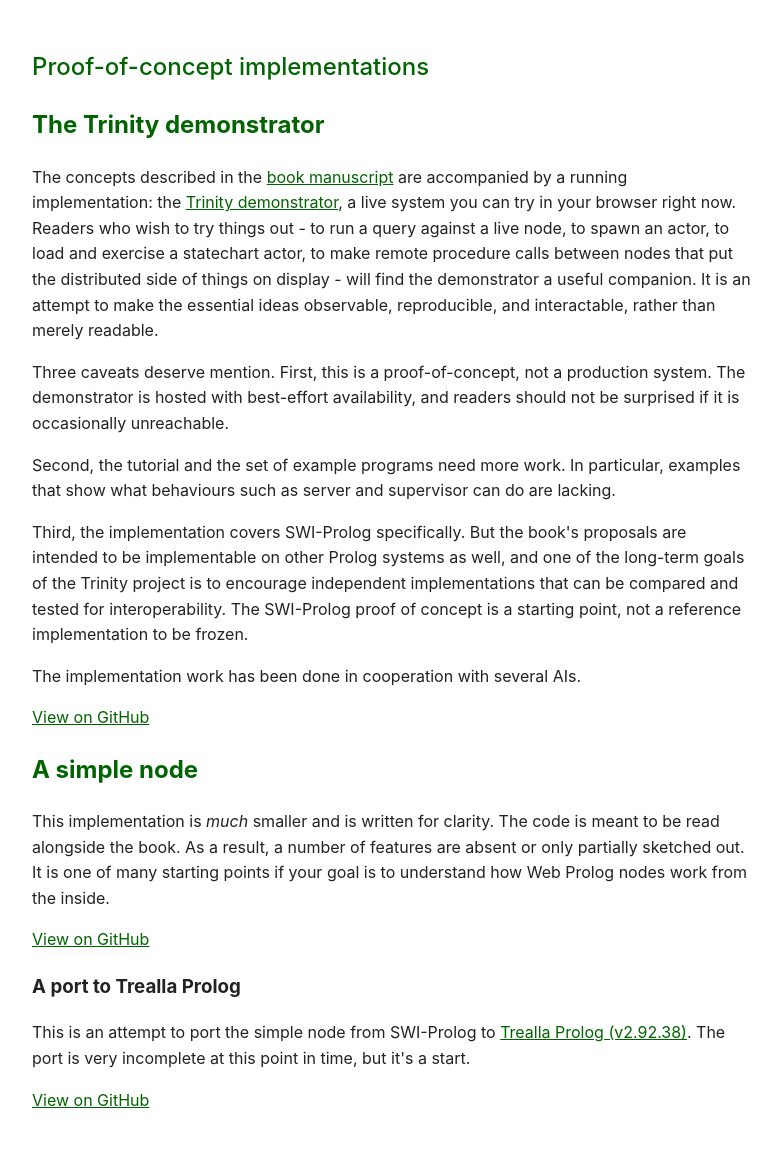
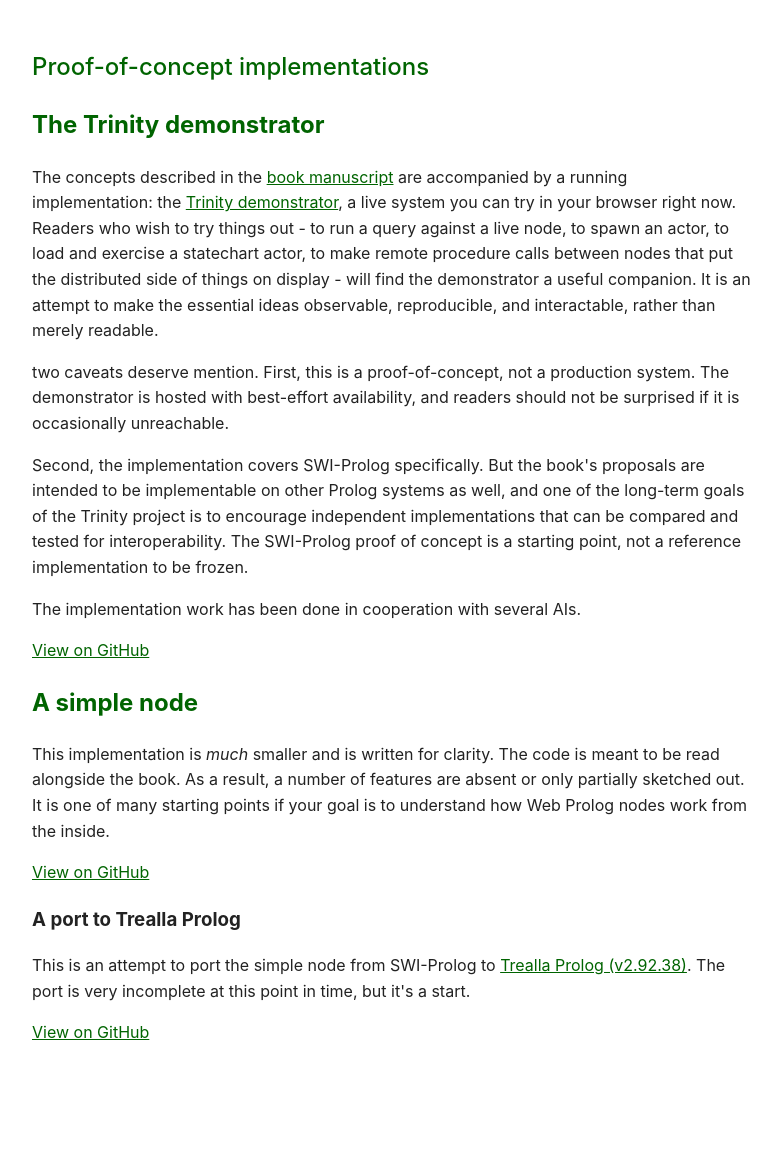
Before and after one commit to torbjornlager/book-project-home, a Jekyll site: the page pocs.html, which Jekyll copies as it is, in a window 1280 px wide. Shown: the whole page, without its empty margins (248-1029 px from the left). Built offline with Jekyll 4.4.1, drawn with Linux system fonts in a browser that asks for light colours; after the commit the page ends 1094 px from its top, so only the background shows below that.

Commit message:
Update pocs.html

```diff
--- a/pocs.html
+++ b/pocs.html
@@ -45,18 +45,13 @@
   </p>
 
   <p>
-    Three caveats deserve mention. First, this is a proof-of-concept, not a production system. The
+    two caveats deserve mention. First, this is a proof-of-concept, not a production system. The
     demonstrator is hosted with best-effort availability, and readers should not be surprised if it
     is occasionally unreachable.
   </p>
 
   <p>
-    Second, the tutorial and the set of example programs need more work. In particular, examples that
-    show what behaviours such as server and supervisor can do are lacking.
-  </p>
-
-  <p>
-    Third, the implementation covers SWI-Prolog specifically. But the
+    Second, the implementation covers SWI-Prolog specifically. But the
     book's proposals are intended to be implementable on other Prolog systems as well, and one of the
     long-term goals of the Trinity project is to encourage independent implementations that can be
     compared and tested for interoperability. The SWI-Prolog proof of concept is a starting point,
```
